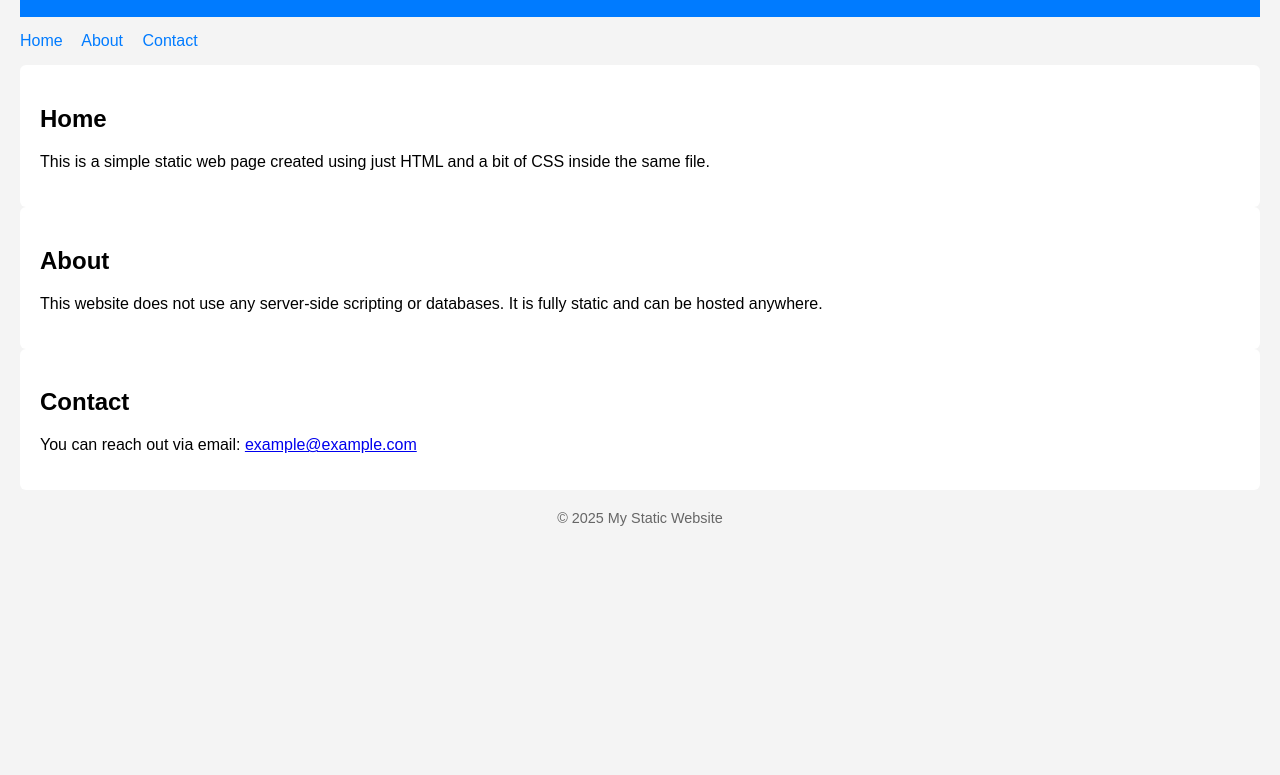
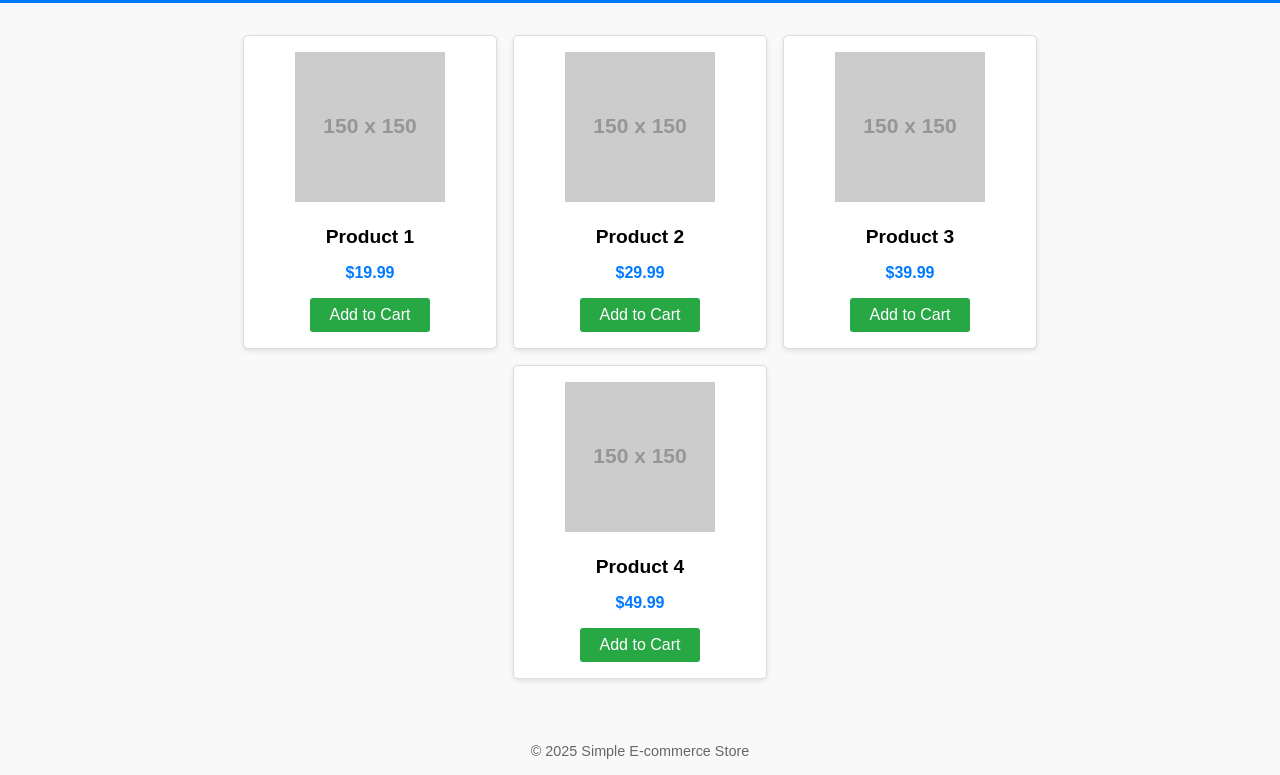
Before and after one commit to balajihariharan01/ec2new, a plain HTML site: page index.html in a window 1280 px wide. Shown: the part 103-878 px from the top of the page. Before the commit the page ends 800 px from the top, so only its background shows below. Drawn offline with Linux system fonts and the light colour scheme; placeholder pictures from the web are drawn by us.

Commit message:
Update index.html

```diff
--- a/index.html
+++ b/index.html
@@ -3,66 +3,120 @@
 <head>
 <meta charset="UTF-8" />
 <meta name="viewport" content="width=device-width, initial-scale=1" />
-    <title>Simple Static Web Page</title>
+<title>Simple E-commerce</title>
 <style>
   body {
     font-family: Arial, sans-serif;
-            margin: 20px;
-            background-color: #f4f4f4;
+    margin: 0;
+    background: #f9f9f9;
   }
   header {
     background-color: #007bff;
     color: white;
-            padding: 10px 20px;
+    padding: 1rem;
     text-align: center;
   }
-        nav {
-            margin: 15px 0;
+  .container {
+    max-width: 900px;
+    margin: 2rem auto;
+    padding: 0 1rem;
   }
-        nav a {
-            text-decoration: none;
+  h1 {
+    margin-bottom: 1rem;
+  }
+  .products {
+    display: flex;
+    gap: 1rem;
+    flex-wrap: wrap;
+    justify-content: center;
+  }
+  .product {
+    background: white;
+    border: 1px solid #ddd;
+    border-radius: 5px;
+    width: 220px;
+    padding: 1rem;
+    box-shadow: 0 2px 5px rgb(0 0 0 / 0.1);
+    display: flex;
+    flex-direction: column;
+    align-items: center;
+  }
+  .product img {
+    max-width: 150px;
+    height: auto;
+    margin-bottom: 1rem;
+  }
+  .product h3 {
+    font-size: 1.2rem;
+    margin: 0.5rem 0;
+  }
+  .price {
+    font-weight: bold;
+    margin: 0.5rem 0 1rem;
     color: #007bff;
-            margin-right: 15px;
   }
-        nav a:hover {
-            text-decoration: underline;
+  button {
+    background-color: #28a745;
+    border: none;
+    color: white;
+    padding: 0.5rem 1.2rem;
+    border-radius: 3px;
+    cursor: pointer;
+    font-size: 1rem;
   }
-        section {
-            background: white;
-            padding: 20px;
-            border-radius: 6px;
+  button:hover {
+    background-color: #218838;
   }
   footer {
-            margin-top: 20px;
     text-align: center;
+    padding: 1rem;
+    font-size: 0.9rem;
     color: #666;
-            font-size: 0.9em;
+    margin-top: 3rem;
   }
 </style>
 </head>
 <body>
+
 <header>
-        <h1>Welcome to My Static Website</h1>
+  <h1>Simple E-commerce Store</h1>
 </header>
-    <nav>
-        <a href="#home">Home</a>
-        <a href="#about">About</a>
-        <a href="#contact">Contact</a>
-    </nav>
-    <section id="home">
-        <h2>Home</h2>
-        <p>This is a simple static web page created using just HTML and a bit of CSS inside the same file.</p>
-    </section>
-    <section id="about">
-        <h2>About</h2>
-        <p>This website does not use any server-side scripting or databases. It is fully static and can be hosted anywhere.</p>
-    </section>
-    <section id="contact">
-        <h2>Contact</h2>
-        <p>You can reach out via email: <a href="mailto:example@example.com">example@example.com</a></p>
-    </section>
+
+<div class="container">
+  <div class="products">
+    <div class="product">
+      <img src="https://via.placeholder.com/150" alt="Product 1" />
+      <h3>Product 1</h3>
+      <div class="price">$19.99</div>
+      <button>Add to Cart</button>
+    </div>
+
+    <div class="product">
+      <img src="https://via.placeholder.com/150" alt="Product 2" />
+      <h3>Product 2</h3>
+      <div class="price">$29.99</div>
+      <button>Add to Cart</button>
+    </div>
+
+    <div class="product">
+      <img src="https://via.placeholder.com/150" alt="Product 3" />
+      <h3>Product 3</h3>
+      <div class="price">$39.99</div>
+      <button>Add to Cart</button>
+    </div>
+
+    <div class="product">
+      <img src="https://via.placeholder.com/150" alt="Product 4" />
+      <h3>Product 4</h3>
+      <div class="price">$49.99</div>
+      <button>Add to Cart</button>
+    </div>
+  </div>
+</div>
+
 <footer>
-        &copy; 2025 My Static Website
+  &copy; 2025 Simple E-commerce Store
 </footer>
+
 </body>
 </html>
```
Lines whose indentation alone changed are shown as unchanged.
